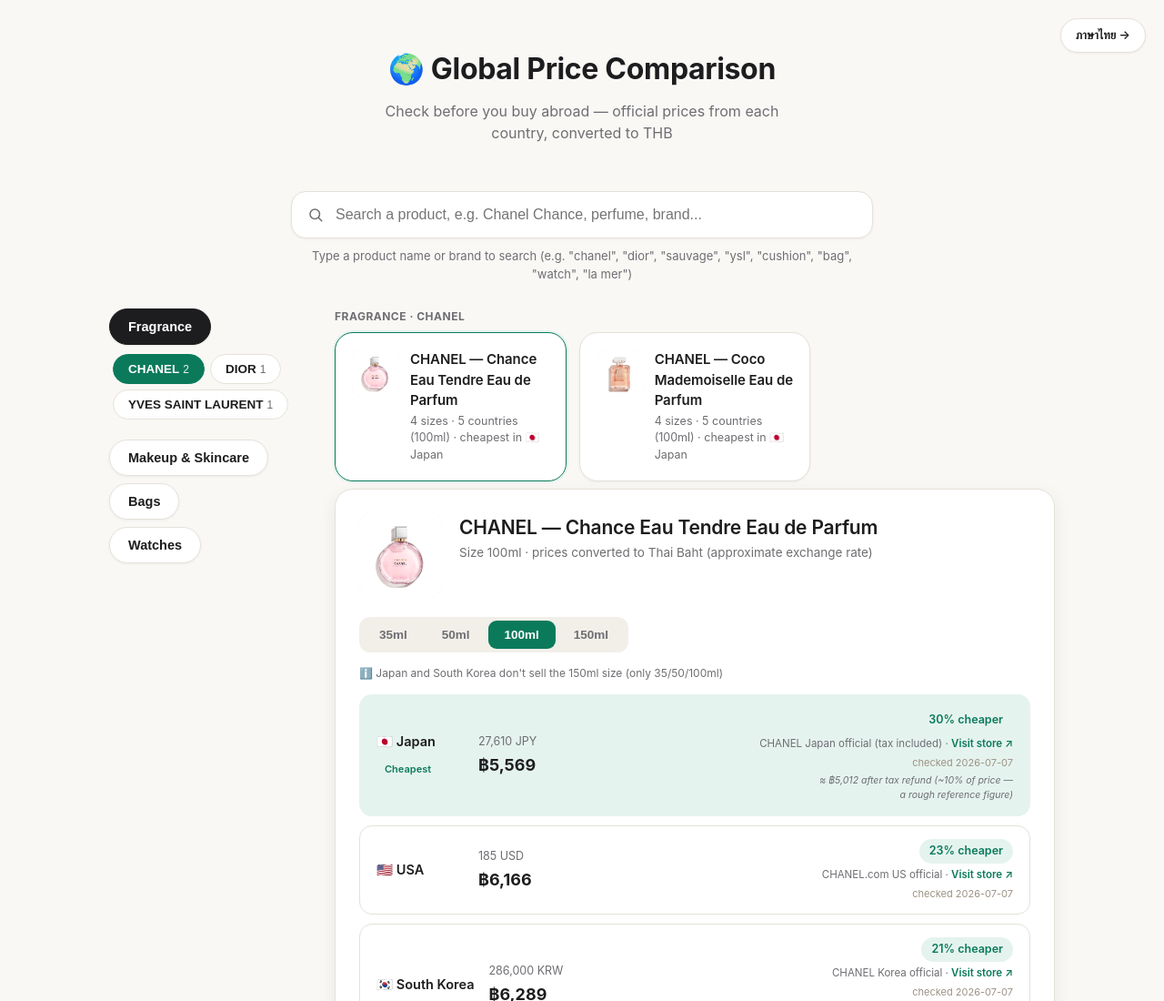
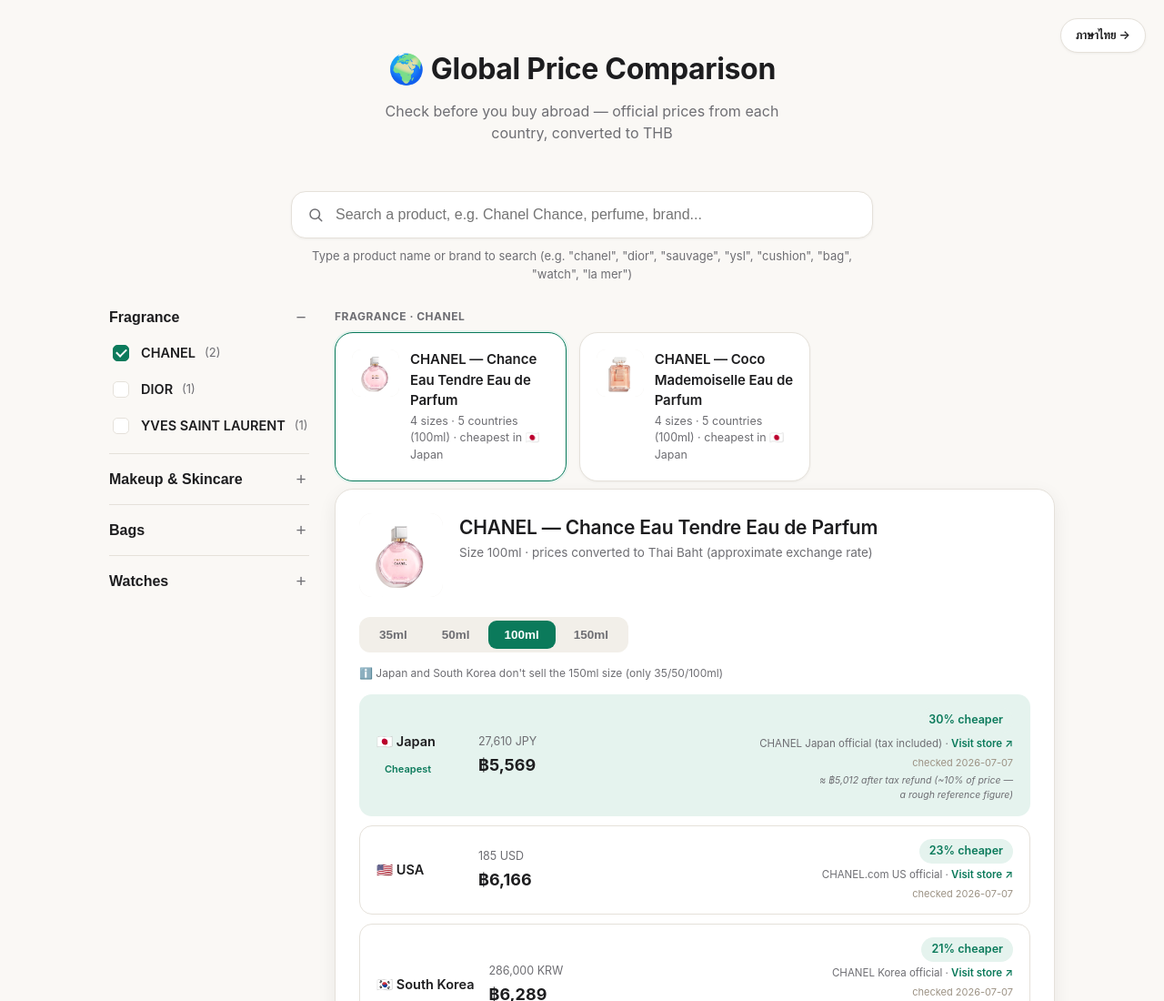
Before and after one commit to emmyjewjew/Worth-Buying-Abroad, a plain HTML site: page en.html in a window 1280 px wide. Shown: the top 1100 px of the page at 91% size. Drawn offline with Linux system fonts and the light colour scheme.

Commit message:
Restyle sidebar nav as checkbox filter list
Matches the reference e-commerce filter pattern: each category is a
bold header with a +/- collapse icon, brands underneath are checkbox
rows with counts, instead of pill-shaped buttons. Same
expandedCategories/expandedBrands state and multi-select toggle
behavior as before — only the rendered markup and styling changed.

```diff
--- a/en.html
+++ b/en.html
@@ -30,17 +30,20 @@
   .hint{color:var(--sub);font-size:13px;margin:0 0 28px;text-align:center;max-width:640px;margin-left:auto;margin-right:auto;}
 
   .layout{display:block;margin-top:8px;}
-  .sidebar{display:flex;flex-direction:column;align-items:flex-start;gap:8px;margin-bottom:26px;}
+  .sidebar{display:flex;flex-direction:column;margin-bottom:28px;}
   .maincol{min-width:0;}
-  .cat-pill{padding:11px 20px;border-radius:999px;border:1px solid var(--line);background:var(--card);font-size:14.5px;font-weight:600;color:var(--ink);cursor:pointer;box-shadow:var(--shadow-sm);transition:all .15s;}
-  .cat-pill:hover{border-color:var(--accent2);color:var(--accent2);}
-  .cat-pill.active{background:var(--ink);border-color:var(--ink);color:#fff;}
-  .brand-pillrow{display:flex;flex-wrap:wrap;gap:6px;margin:2px 0 14px 4px;}
-  .brand-pill{padding:8px 16px;border-radius:999px;border:1px solid var(--line);background:var(--card);font-size:13.5px;font-weight:600;color:var(--ink);cursor:pointer;transition:all .15s;}
-  .brand-pill:hover{border-color:var(--accent2);}
-  .brand-pill .brand-pill-count{color:var(--sub);font-weight:500;font-size:12px;margin-left:4px;}
-  .brand-pill.active{background:var(--accent2);border-color:var(--accent2);color:#fff;}
-  .brand-pill.active .brand-pill-count{color:#e5f3ee;}
+  .sidebar-section{padding:18px 0;border-bottom:1px solid var(--line);}
+  .sidebar-section:first-child{padding-top:0;}
+  .sidebar-section:last-child{border-bottom:none;padding-bottom:0;}
+  .sidebar-cathead{width:100%;display:flex;justify-content:space-between;align-items:center;background:none;border:none;padding:0;font-size:16px;font-weight:700;color:var(--ink);cursor:pointer;text-align:left;}
+  .sidebar-cathead:hover{color:var(--accent2);}
+  .sidebar-cathead .collapse-icon{color:var(--sub);font-size:19px;font-weight:400;line-height:1;width:18px;text-align:center;}
+  .sidebar-brandlist{display:flex;flex-direction:column;gap:16px;margin-top:18px;}
+  .brand-check{display:flex;align-items:center;gap:10px;cursor:pointer;font-size:14.5px;font-weight:600;color:var(--ink);}
+  .brand-check input{appearance:none;-webkit-appearance:none;width:18px;height:18px;flex-shrink:0;border-radius:5px;border:1.5px solid var(--line);background:var(--card);cursor:pointer;position:relative;transition:all .15s;}
+  .brand-check input:checked{background:var(--accent2);border-color:var(--accent2);}
+  .brand-check input:checked::after{content:'';position:absolute;left:5px;top:1px;width:5px;height:9px;border:solid #fff;border-width:0 2px 2px 0;transform:rotate(45deg);}
+  .brand-check .count{color:var(--sub);font-weight:400;font-size:13px;}
   .grid-label{font-size:12px;font-weight:700;color:var(--sub);text-transform:uppercase;letter-spacing:.5px;margin:22px 0 8px;}
   .grid-label:first-child{margin-top:0;}
 
@@ -587,40 +590,44 @@
     if(!catProducts.length) return;
     const isCatOpen = expandedCategories.has(cat);
 
-    const pill = document.createElement('button');
-    pill.type = 'button';
-    pill.className = 'cat-pill' + (isCatOpen ? ' active' : '');
-    pill.textContent = cat;
-    pill.onclick = ()=>{
+    const section = document.createElement('div');
+    section.className = 'sidebar-section';
+
+    const head = document.createElement('button');
+    head.type = 'button';
+    head.className = 'sidebar-cathead';
+    head.innerHTML = `<span>${cat}</span><span class="collapse-icon">${isCatOpen ? '−' : '+'}</span>`;
+    head.onclick = ()=>{
       if(expandedCategories.has(cat)) expandedCategories.delete(cat);
       else expandedCategories.add(cat);
       renderSidebar();
       renderGrid(currentList());
     };
-    sidebarNav.appendChild(pill);
+    section.appendChild(head);
 
-    if(!isCatOpen) return;
-
-    const brandRow = document.createElement('div');
-    brandRow.className = 'brand-pillrow';
+    if(isCatOpen){
+      const list = document.createElement('div');
+      list.className = 'sidebar-brandlist';
       const brands = [...new Set(catProducts.map(p=>p.brand))];
       brands.forEach(brand=>{
         const brandProducts = catProducts.filter(p=>p.brand===brand);
         const key = cat + '|' + brand;
         const isOpen = expandedBrands.has(key);
-      const bp = document.createElement('button');
-      bp.type = 'button';
-      bp.className = 'brand-pill' + (isOpen ? ' active' : '');
-      bp.innerHTML = `${brand}<span class="brand-pill-count">${brandProducts.length}</span>`;
-      bp.onclick = ()=>{
+        const label = document.createElement('label');
+        label.className = 'brand-check';
+        label.innerHTML = `<input type="checkbox"${isOpen ? ' checked' : ''}><span>${brand}</span><span class="count">(${brandProducts.length})</span>`;
+        label.querySelector('input').onchange = ()=>{
           if(expandedBrands.has(key)) expandedBrands.delete(key);
           else expandedBrands.add(key);
           renderSidebar();
           renderGrid(currentList());
         };
-      brandRow.appendChild(bp);
+        list.appendChild(label);
       });
-    sidebarNav.appendChild(brandRow);
+      section.appendChild(list);
+    }
+
+    sidebarNav.appendChild(section);
   });
 }
 
```
Also changed, not shown: index.html (+34 -27 lines), price-compare-en.html (+34 -27 lines), price-compare.html (+34 -27 lines), 1 other file. Lines whose indentation alone changed are shown as unchanged.
